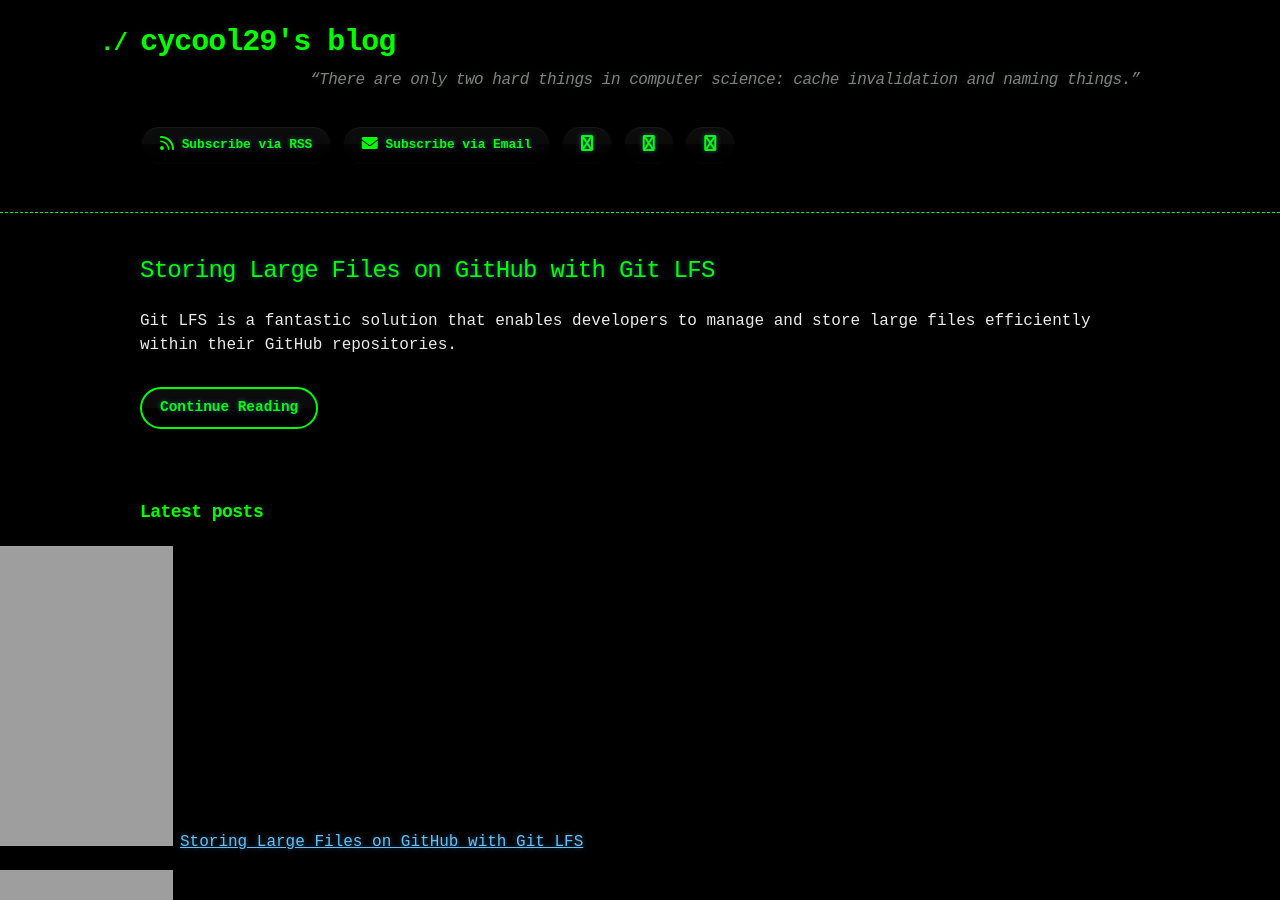
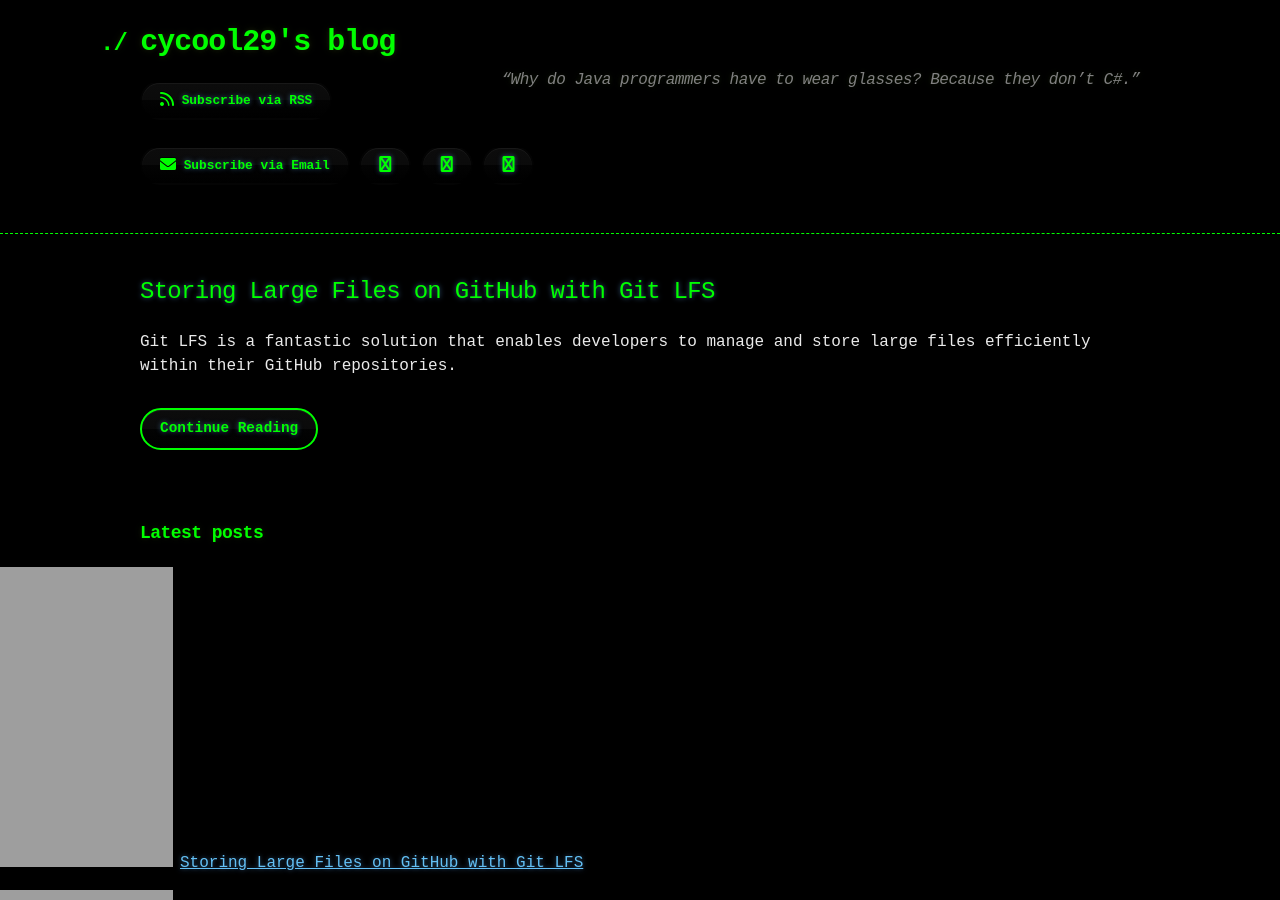
Before and after one commit to cycool29/cycool29.github.io, a Jekyll site: the page built from index.md, in a window 1280 px wide and 900 px high. Built offline with Jekyll 4.4.1, drawn with Linux system fonts in a browser that asks for light colours; a style sheet for code colours, icons or effects is not loaded.

Commit message:
Update quotes

```diff
--- a/_config.yml
+++ b/_config.yml
@@ -1,5 +1,5 @@
 title: cycool29's blog
-description: "“There are only two hard things in computer science: cache invalidation and naming things.” "
+description: "“Why do Java programmers have to wear glasses? Because they don’t C#.” "
 bio: A high school student. Intermediate in Python, Git, Bash. Learning JavaScript. He/Him. "
 author: cycool29
 url: https://cycool29.github.io
```
